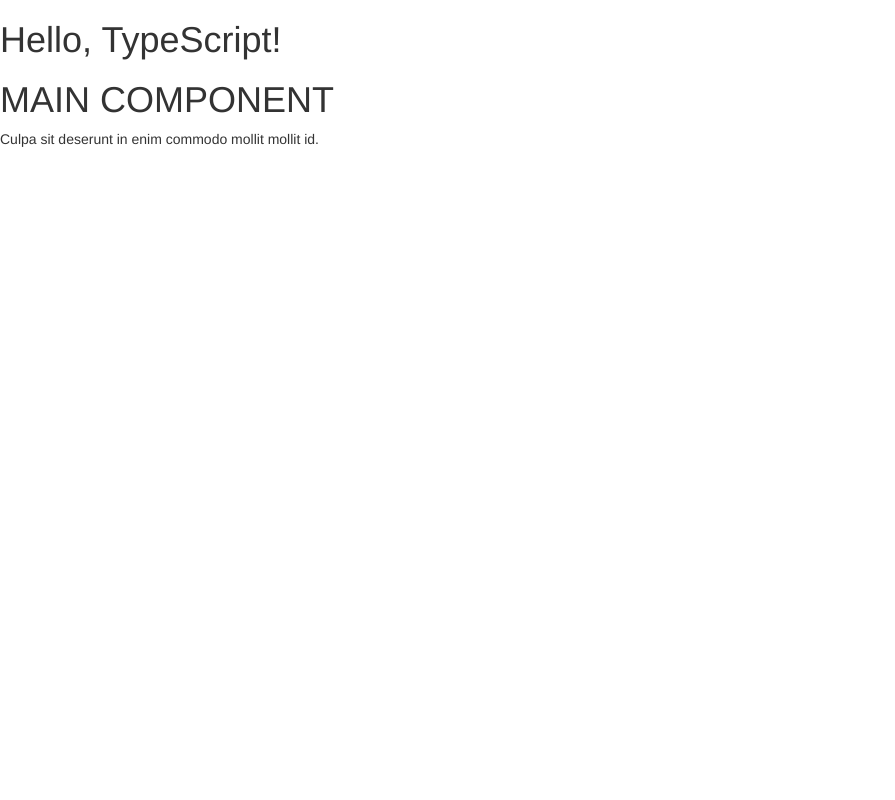
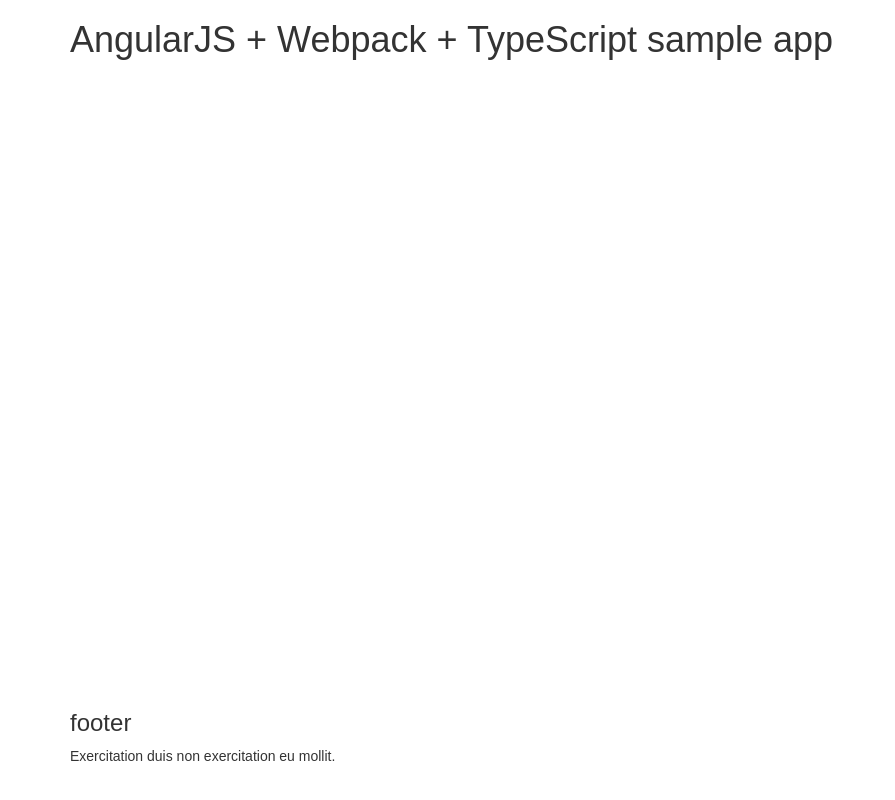
Before and after one commit to ArtemGrachov/angularjs-webpack-ts-example, a website built with webpack: page app/index.html in a window 1280 px wide. Shown: the whole page, without its empty margins (0-895 px from the left). Built offline with nearby package versions, Linux system fonts and the light colour scheme; some packages are replaced by stand-ins of ours.

Commit message:
Basic HTML/CSS layout

```diff
--- a/app/app.module.ts
+++ b/app/app.module.ts
@@ -1,8 +1,13 @@
 import '../node_modules/normalize.css/normalize.css';
 import '../node_modules/bootstrap/dist/css/bootstrap.min.css';
+import './sass/main.scss';
 
 import * as angular from 'angular';
+import uiRouter from '@uirouter/angularjs';
 
 import { MainModule } from './modules/main/main.module';
 
-angular.module('app', [MainModule.name])
+angular.module('app', [
+    uiRouter,
+    MainModule.name
+])
--- a/app/index.html
+++ b/app/index.html
@@ -7,7 +7,6 @@
     <meta http-equiv="X-UA-Compatible" content="ie=edge">
     <title>AngularJS + Webpack + TypeScript</title>
 </head>
-<h1>Hello, TypeScript!</h1>
 
 <body>
     <app-main></app-main>
--- /dev/null
+++ b/app/modules/main/footer/footer.component.html
@@ -0,0 +1,10 @@
+<footer class="footer">
+    <div class="container">
+        <div class="row">
+            <div class="col-xs-12">
+                <h3>footer</h3>
+                <p>Exercitation duis non exercitation eu mollit.</p>
+            </div>
+        </div>
+    </div>
+</footer>
--- /dev/null
+++ b/app/modules/main/footer/footer.component.ts
@@ -0,0 +1,15 @@
+class FooterCtrl {
+    constructor() {
+    }
+    $onInit() {
+        console.log('footer $onInit')
+    }
+    $onDestroy() {
+        console.log('footer $onDestroy')
+    }
+}
+
+export default {
+    controller: FooterCtrl,
+    template: <string>require('./footer.component.html')
+}
--- /dev/null
+++ b/app/modules/main/header/header.component.html
@@ -0,0 +1,9 @@
+<header class="header">
+    <div class="container">
+        <div class="row">
+            <div class="col-xs-12">
+                <h1>AngularJS + Webpack + TypeScript sample app</h1>
+            </div>
+        </div>
+    </div>
+</header>
--- /dev/null
+++ b/app/modules/main/header/header.component.ts
@@ -0,0 +1,14 @@
+class HeaderCtrl {
+    constructor() { }
+    $onInit() {
+        console.log('header $onInit')
+    }
+    $onDestroy() {
+        console.log('footer $onDestroy')
+    }
+}
+
+export default {
+    controller: HeaderCtrl,
+    template: <string>require('./header.component.html')
+}
--- a/app/modules/main/main.module.ts
+++ b/app/modules/main/main.module.ts
@@ -1,11 +1,13 @@
 import * as angular from 'angular';
+
 import MainComponent from './main/main.component';
+import HeaderComponent from './header/header.component';
+import FooterComponent from './footer/footer.component';
+
+import { MainRouter } from './main.router';
 
 export const MainModule = angular.module('mainModule', [])
-    // .component('appMain', {
-    //     controller: function () {
-    //         console.log('hello main cmp!')
-    //     },
-    //     template: require('./main/main.component.html')
-    // })
     .component('appMain', MainComponent)
+    .component('appHeader', HeaderComponent)
+    .component('appFooter', FooterComponent)
+    .config(MainRouter)
--- a/app/modules/main/main/main.component.html
+++ b/app/modules/main/main/main.component.html
@@ -1,4 +1,7 @@
-<h1>
-    MAIN COMPONENT
-</h1>
-<p>Culpa sit deserunt in enim commodo mollit mollit id.</p>
+<div class="wrapper">
+    <div class="maincontent">
+        <app-header></app-header>
+        <ui-view></ui-view>
+    </div>
+</div>
+<app-footer></app-footer>
--- a/app/modules/main/main/main.component.ts
+++ b/app/modules/main/main/main.component.ts
@@ -1,12 +1,5 @@
 class MainCtrl {
     constructor() { }
-    testMethod() {
-        console.log('test method!');
-    }
-    $onInit() {
-        console.log('MainCtrl $onInit');
-        this.testMethod();
-    }
 }
 
 export default {
--- /dev/null
+++ b/app/sass/main.scss
@@ -0,0 +1,32 @@
+*,
+*:before,
+*:after {
+    box-sizing: border-box;
+}
+
+html {
+    height: 100%;
+}
+
+body {
+    height: 100%;
+    font-family: sans-serif;
+}
+
+.wrapper {
+    min-height: 100%;
+    overflow: hidden;
+    @extend %clearfix;
+}
+
+.maincontent {
+    height: 100%;
+    padding-bottom: $footer-height;
+    @extend %clearfix;
+}
+
+.footer {
+    margin-top: -$footer-height;
+}
+
+@import './style.scss';
--- a/app/sass/variables.scss
+++ b/app/sass/variables.scss
@@ -1 +1,11 @@
-$test: #FFA900;
+$footer-height: 110px;
+%clearfix {
+    &:after,
+    &:before {
+        content: "";
+        display: table;
+    }
+    &:after {
+        clear: both;
+    }
+}
--- a/package.json
+++ b/package.json
@@ -14,6 +14,8 @@
   "license": "ISC",
   "devDependencies": {
     "@types/angular": "^1.6.34",
+    "@types/angular-ui-bootstrap": "^0.13.46",
+    "@types/angular-ui-router": "^1.1.40",
     "@types/node": "^8.0.45",
     "babel-core": "^6.26.0",
     "babel-loader": "^7.1.2",
@@ -35,6 +37,7 @@
   "dependencies": {
     "@uirouter/angularjs": "^1.0.10",
     "angular": "^1.6.6",
+    "angular-ui-bootstrap": "^2.5.6",
     "bootstrap": "^3.3.7",
     "normalize.css": "^7.0.0",
     "typescript": "^2.5.3"
```
Also changed, not shown: app/modules/main/main.router.ts (added, +13 -0 lines), README.md, app/sass/style.scss (added), 1 other file.
